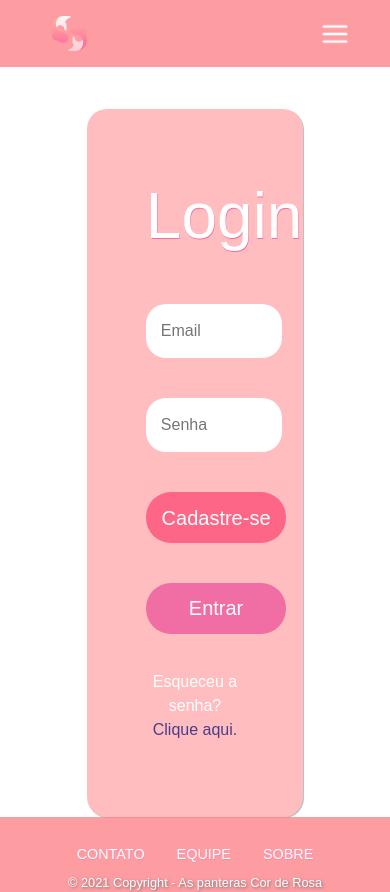
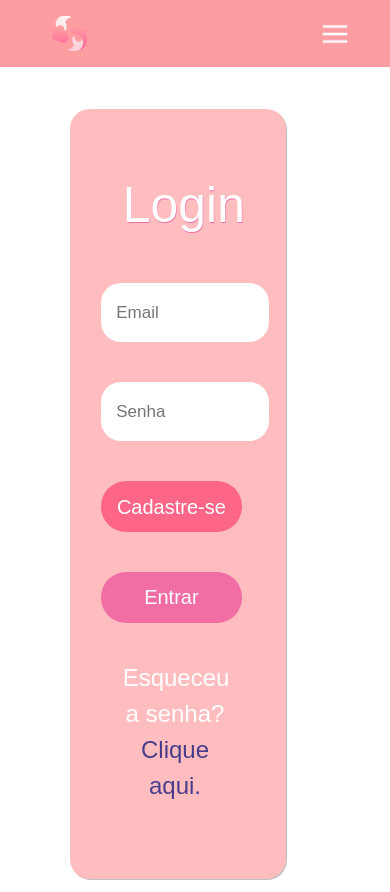
Before and after one commit to italoant/react-projeto-final, a React (Create React App) app: page /login in a window 390 px wide. Shown: the top 892 px of the page. Built offline with nearby package versions, Linux system fonts and the light colour scheme.

Commit message:
responsividade tela login

```diff
--- a/src/pages/Login/Style.js
+++ b/src/pages/Login/Style.js
@@ -6,6 +6,7 @@
     width: 38vw;
     margin: auto;
     margin-top: 5vh;
+    margin-bottom: 1.8vh;
     text-align: center;
     border-radius: 20px;
     padding: 7vh;
@@ -81,6 +82,31 @@
         width: 55.5vw;
     }
 
+    @media (max-width: 414px){
+
+        margin-left: 70px;
+        padding-left: 8vw;
+
+        label{
+            font-size: 50px;
+            padding-left: 5.5vw;
+        }
+
+        .campos-form input{
+            width: 43vw;
+            height: 7vh;
+            font-size: 17px;
+        }
+
+        #esqueceu-senha{
+            font-size: 24px;
+            padding-left: 5.5vw;
+        }
+    }
+
+    @media (max-width: 280px){
+        padding-left: 10vw;
+    }
 `
 
 export const Botao = styled.button`
@@ -123,4 +149,9 @@
            margin-left: 0;
            width: 36vw;
        }
+
+       @media (max-width: 375px){
+           width: 43vw;
+           height: 6.5vh;
+       }
 `
```
